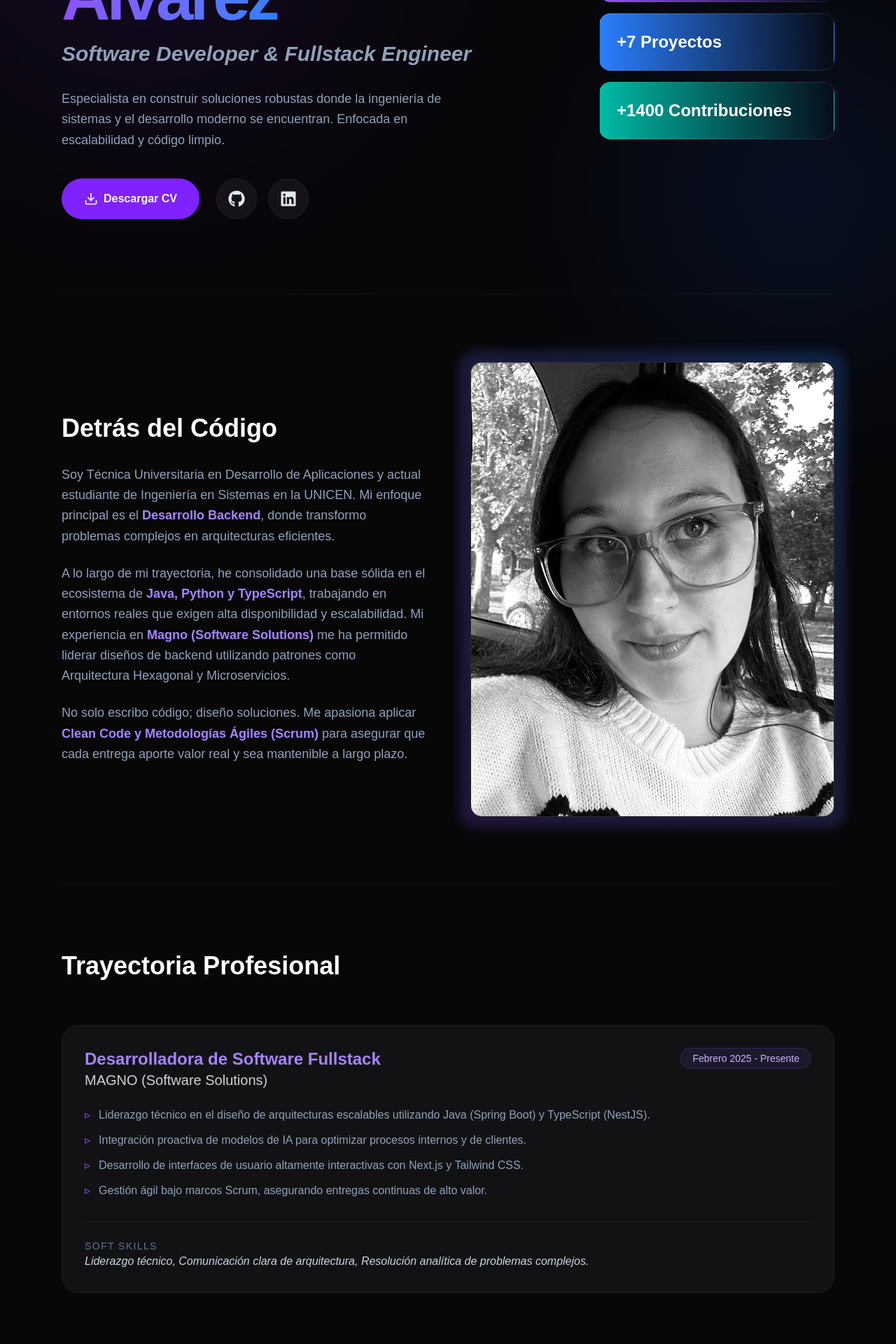
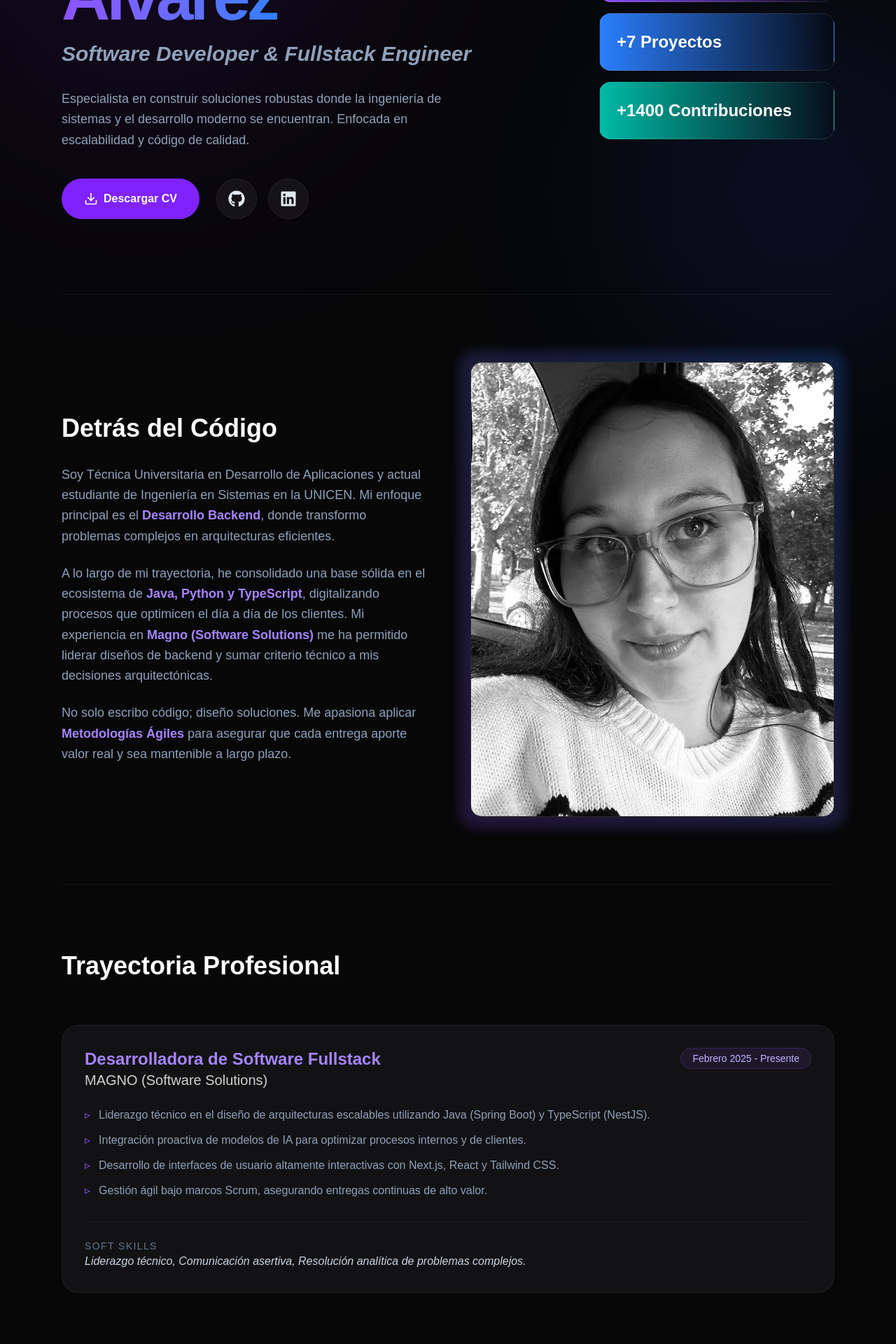
Before and after one commit to Milialvarez/milagrosalvarez, a Next.js app: page / in a window 1280 px wide. Shown: the part 380-2300 px from the top of the page at 70% size. Built offline with nearby package versions, Linux system fonts and the light colour scheme.

Commit message:
refactor: improve data information

```diff
--- a/data.ts
+++ b/data.ts
@@ -14,7 +14,7 @@ export const portfolioData = {
       greeting: "Hola, soy",
       name: "Milagros Alvarez",
       role: "Software Developer & Fullstack Engineer",
-      description: "Especialista en construir soluciones robustas donde la ingeniería de sistemas y el desarrollo moderno se encuentran. Enfocada en escalabilidad y código limpio.",
+      description: "Especialista en construir soluciones robustas donde la ingeniería de sistemas y el desarrollo moderno se encuentran. Enfocada en escalabilidad y código de calidad.",
       downloadCV: "Descargar CV",
       stats: {
         exp: "+1 Año de Exp.",
@@ -27,8 +27,8 @@ export const portfolioData = {
       image: "/perfil.jpeg",
       text: [
         "Soy Técnica Universitaria en Desarrollo de Aplicaciones y actual estudiante de Ingeniería en Sistemas en la UNICEN. Mi enfoque principal es el **Desarrollo Backend**, donde transformo problemas complejos en arquitecturas eficientes.",
-        "A lo largo de mi trayectoria, he consolidado una base sólida en el ecosistema de **Java, Python y TypeScript**, trabajando en entornos reales que exigen alta disponibilidad y escalabilidad. Mi experiencia en **Magno (Software Solutions)** me ha permitido liderar diseños de backend utilizando patrones como Arquitectura Hexagonal y Microservicios.",
-        "No solo escribo código; diseño soluciones. Me apasiona aplicar **Clean Code y Metodologías Ágiles (Scrum)** para asegurar que cada entrega aporte valor real y sea mantenible a largo plazo."
+        "A lo largo de mi trayectoria, he consolidado una base sólida en el ecosistema de **Java, Python y TypeScript**, digitalizando procesos que optimicen el día a día de los clientes. Mi experiencia en **Magno (Software Solutions)** me ha permitido liderar diseños de backend y sumar criterio técnico a mis decisiones arquitectónicas.",
+        "No solo escribo código; diseño soluciones. Me apasiona aplicar **Metodologías Ágiles** para asegurar que cada entrega aporte valor real y sea mantenible a largo plazo."
       ]
     },
     experience: {
@@ -41,10 +41,10 @@ export const portfolioData = {
           responsibilities: [
             "Liderazgo técnico en el diseño de arquitecturas escalables utilizando Java (Spring Boot) y TypeScript (NestJS).",
             "Integración proactiva de modelos de IA para optimizar procesos internos y de clientes.",
-            "Desarrollo de interfaces de usuario altamente interactivas con Next.js y Tailwind CSS.",
+            "Desarrollo de interfaces de usuario altamente interactivas con Next.js, React y Tailwind CSS.",
             "Gestión ágil bajo marcos Scrum, asegurando entregas continuas de alto valor."
           ],
-          softSkills: "Liderazgo técnico, Comunicación clara de arquitectura, Resolución analítica de problemas complejos."
+          softSkills: "Liderazgo técnico, Comunicación asertiva, Resolución analítica de problemas complejos."
         }
       ]
     },
@@ -184,13 +184,13 @@ export const portfolioData = {
           {
             name: "QA Testing",
             icon: "🔍",
-            description: "IT School. Creación de casos de prueba, reportes de bugs, tipos de testing.",
+            description: "IT School. Creación de casos de prueba, reportes de bugs, etc",
             file: "/Testing QA - Milagros Alvarez.pdf"
           },
           {
             name: "Fundamentos de Automatización",
             icon: "🤖",
-            description: "IT School. Bases de integración continua, fundamentos teóricos de RPA",
+            description: "IT School. Fundamentos teóricos de RPA",
             file: "/Fundamentos de la automatización - Milagros Alvarez.pdf"
           }
         ]
@@ -205,7 +205,7 @@ export const portfolioData = {
     },
     contact: {
       title: "Construyamos algo escalable",
-      subtitle: "¿Tienes un proyecto en mente o solo quieres saludar? ¡Hablemos!",
+      subtitle: "Tenés un proyecto en mente o solo querés saludar? ¡Hablemos!",
       button: "Enviar Mail",
       email: "milagrosalvarez2604@gmail.com"
     }
```
